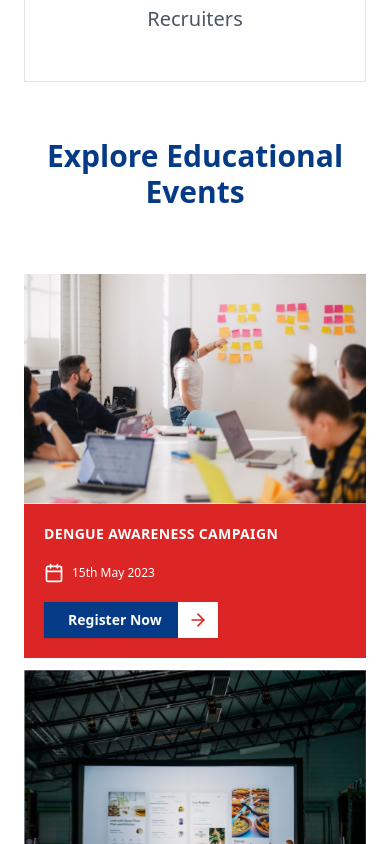
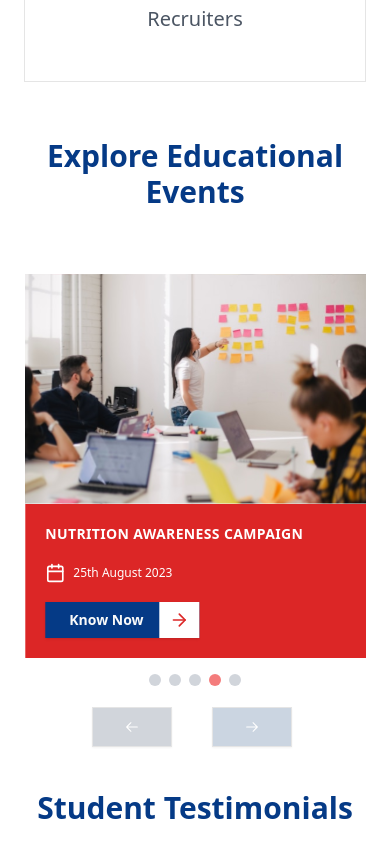
Before and after one commit to Stealth-Rishabh/IndoGlobal, a React (Vite) app: page / in a window 390 px wide. Shown: the part 6080-6924 px from the top of the page. Built offline with nearby package versions, Linux system fonts and the light colour scheme.

Commit message:
fixed responsiveness

```diff
--- a/src/apps/LandingPage/Events.jsx
+++ b/src/apps/LandingPage/Events.jsx
@@ -1,47 +1,75 @@
+import { useEffect, useState, useRef } from "react";
+// import Container from "../../../components/wrappers/Container";
+import Autoplay from "embla-carousel-autoplay";
+import { Card, CardContent } from "@/components/ui/card";
+import {
+  Carousel,
+  CarouselContent,
+  CarouselItem,
+  CarouselNext,
+  CarouselPrevious,
+} from "@/components/ui/carousel";
+
 import ButtonSq from "../../components/ButtonSq";
-
 import Container from "../../components/wrappers/Container";
 import img from "../../assets/EventImg.svg";
 import img2 from "../../assets/EventImg2.svg";
 import { Calendar } from "lucide-react";
 import Heading from "../../components/Heading";
 const Events = () => {
+  const [api, setApi] = useState(null);
+  const [current, setCurrent] = useState(0);
+  const [count, setCount] = useState(0);
+  const plugin = useRef(Autoplay({ delay: 2000, stopOnInteraction: true }));
+  useEffect(() => {
+    if (!api) {
+      return;
+    }
+
+    setCount(api.scrollSnapList().length);
+    setCurrent(api.selectedScrollSnap());
+
+    api.on("select", () => {
+      setCurrent(api.selectedScrollSnap());
+    });
+  }, [api]);
+
   const eventDataArray = [
     {
       title: "DENGUE AWARENESS CAMPAIGN",
       date: "15th May 2023",
       image: img,
-      registerLabel: "Register Now",
+      registerLabel: "Know Now",
     },
     {
       title:
         "Productivity Session on Ground Breaking Ideas and Inventive Methodologies",
       date: "20th June 2023",
       image: img2,
-      registerLabel: "Register Now",
+      registerLabel: "Know Now",
     },
     {
       title: "FITNESS AWARENESS CAMPAIGN",
       date: "10th July 2023",
       image: img,
-      registerLabel: "Register Now",
+      registerLabel: "Know more",
     },
     {
       title: "NUTRITION AWARENESS CAMPAIGN",
       date: "25th August 2023",
       image: img,
-      registerLabel: "Register Now",
+      registerLabel: "Know Now",
     },
     {
       title: "WELLNESS AWARENESS CAMPAIGN",
       date: "1st September 2023",
       image: img,
-      registerLabel: "Register Now",
+      registerLabel: "Know Now",
     },
   ];
 
   return (
-    <Container className="pt-0 lg:pt-0">
+    <Container className="pt-0 lg:pt-0 pb-20">
       <div className="grid items-center justify-center sm:grid-cols-6 pb-8 sm:pb-28">
         <div className="h-2 bg-primary-color hidden sm:block"></div>
         <Heading
@@ -52,7 +80,7 @@ const Events = () => {
         <div className="h-2 bg-primary-color hidden sm:block"></div>
       </div>
 
-      <div className="grid grid-cols-1 gap-3 sm:grid-cols-2 md:grid-cols-4">
+      <div className="hidden md:grid grid-cols-1 gap-3 sm:grid-cols-2 md:grid-cols-4">
         {eventDataArray.map((eventData, index) => (
           <EventCard
             key={index}
@@ -63,6 +91,47 @@ const Events = () => {
           />
         ))}
       </div>
+
+
+      <Carousel
+        plugins={[plugin.current]}
+        setApi={setApi}
+        onMouseEnter={plugin.current.stop}
+        className="w-full grid grid-cols-1 gap-3 md:hidden"
+      >
+        <CarouselContent>
+          {eventDataArray.map((eventData,index) => (
+            <CarouselItem key={eventData.id}>
+              <EventCard
+                key={index}
+                eventData={eventData}
+                className="h-96 "
+                imgClassname="h-3/5 sm:h-1/2"
+                contentClassname="h-2/5 sm:h-1/2"
+              />
+            </CarouselItem>
+          ))}
+        </CarouselContent>
+        <CarouselPrevious
+          iconStyle="text-white h-4 lg:h-8"
+          className="absolute sm:left-[0px] left-[20%] top-[118%] sm:top-[110%] bg-gray-300 hover:bg-red-600 h-10 w-20 active:bg-red-700 sm:w-24 rounded-none opacity-100"
+        />
+        <CarouselNext
+          iconStyle="text-white h-4 lg:h-8"
+          className="absolute sm:left-[110px] left-[55%] top-[118%] sm:top-[110%] bg-slate-300 hover:bg-red-600 w-20 sm:w-24 h-10 rounded-none opacity-100 active:bg-red-700"
+        />
+      </Carousel>
+      <div className="flex justify-center mt-4 space-x-2">
+          {Array.from({ length: count }).map((_, index) => (
+            <button
+              key={index}
+              className={`w-3 h-3 rounded-full ${
+                index === current ? "bg-destructive/70" : "bg-gray-300"
+              }`}
+              onClick={() => api?.scrollTo(index)}
+            />
+          ))}
+        </div>
     </Container>
   );
 };
--- a/src/apps/LandingPage/testimonials/Testimonial.jsx
+++ b/src/apps/LandingPage/testimonials/Testimonial.jsx
@@ -110,7 +110,7 @@ export function Testimonials() {
   };
 
   return (
-    <Container className="grid grid-cols-1 gap-8 md:gap-20 md:grid-cols-2">
+    <Container className="grid ">
       <Heading
         title="Student Testimonials"
         titleClassName="lg:font-extrabold lg:text-left  text-secondary-color rem]"
```
